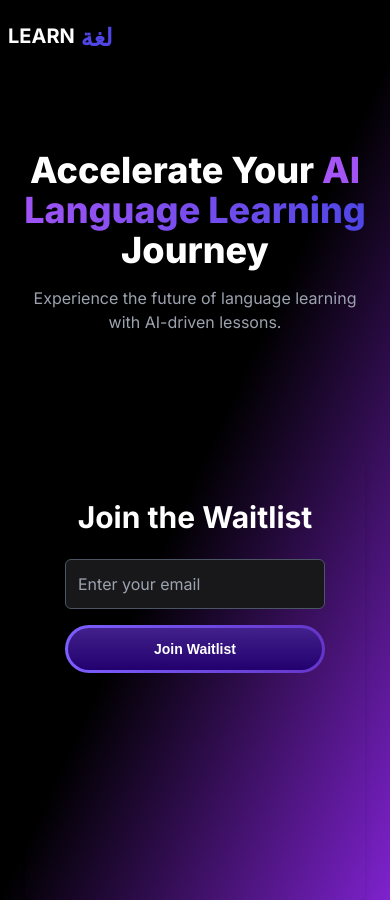
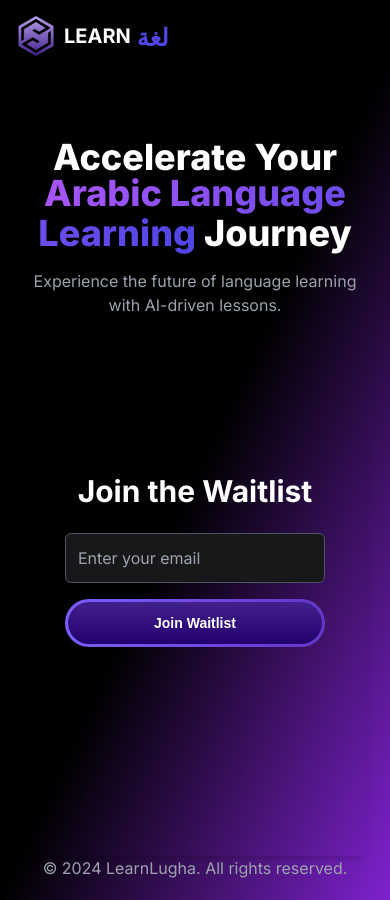
Before and after one commit to omar-t-ahmed/learn-lugha, a Next.js app: page / in a window 390 px wide. Built offline with nearby package versions, Linux system fonts and the light colour scheme; no server answers.

Commit message:
add styling

```diff
--- a/src/app/page.tsx
+++ b/src/app/page.tsx
@@ -7,8 +7,8 @@ export default function Home() {
     <div className="min-h-screen flex flex-col items-center bg-gradient-to-br from-black via-black to-purple-700 text-white">
       <main className="flex flex-grow flex-col md:flex-row items-center justify-between w-full max-w-7xl mx-auto px-6">
         <div className="flex flex-col justify-center flex-1 text-center md:text-left">
-          <h1 className="text-4xl md:text-6xl font-extrabold text-transparent bg-clip-text text-white">
-            Accelerate Your <span className="text-4xl md:text-6xl font-extrabold text-transparent bg-clip-text bg-gradient-to-r from-purple-500 to-indigo-600">AI Language Learning</span> Journey
+          <h1 className="text-4xl md:text-6xl font-extrabold text-transparent bg-clip-text text-white leading-8">
+            Accelerate Your <span className="text-4xl md:text-6xl font-extrabold text-transparent bg-clip-text bg-gradient-to-r from-purple-500 to-indigo-600">Arabic Language Learning</span> Journey
           </h1>
           <p className="mt-4 md:mt-6 text-md md:text-lg text-gray-400">
             Experience the future of language learning with AI-driven lessons.
@@ -18,6 +18,9 @@ export default function Home() {
           <Waitlist />
         </div>
       </main>
+        <footer className="mb-5">
+        <p className="text-center text-gray-400">© 2024 LearnLugha. All rights reserved.</p>
+        </footer>
     </div>
   );
 }
--- a/src/components/Navbar.tsx
+++ b/src/components/Navbar.tsx
@@ -12,7 +12,7 @@ const Navbar = () => {
                     <div className="flex justify-center items-center">
                         <Image
                             src={logo}
-                            className="hidden sm:block h-10 w-10 ml-8"
+                            className="block h-10 w-10 ml-4 sm:ml-8"
                             alt="Logo"
                         />
                         <Link
--- a/src/components/Waitlist.tsx
+++ b/src/components/Waitlist.tsx
@@ -1,5 +1,8 @@
-'use client'
+'use client';
+
 import React, { useState } from "react";
+import db from "../../src/firebase";
+import { collection, addDoc } from "firebase/firestore";
 
 export default function Waitlist() {
     const [email, setEmail] = useState("");
@@ -7,12 +10,36 @@ export default function Waitlist() {
 
     const handleSubmit = async (e: React.FormEvent) => {
         e.preventDefault();
-        setMessage("Thank you! You've been added to the waitlist.");
-        setEmail(""); // Clear the email field after submission
+        console.log("Form submitted"); // Check if form submission is triggered
+
+        try {
+            console.log("Attempting to add to Firestore"); // Check before Firestore call
+
+            // Add the email to Firestore
+            const docRef = await addDoc(collection(db, "waitlist"), {
+                email: email,
+                timestamp: new Date(), // Optionally, you can store the timestamp for when the email was added
+            });
+            console.log("Document successfully written with ID: ", docRef.id);
+
+            // Show confirmation message
+            setMessage("Thank you! You've been added to the waitlist.");
+            setEmail(""); // Clear the email field after submission
+
+        } catch (error) {
+            // Type guard to check if the error is an instance of Error
+            if (error instanceof Error) {
+                console.error("Error adding document: ", error.message);
+                setMessage("There was an error. Please try again.");
+            } else {
+                console.error("Unexpected error: ", error);
+                setMessage("There was an unexpected error. Please try again.");
+            }
+        }
     };
 
     return (
-        <div className="max-w-md mx-auto  p-10 rounded-md shadow-md">
+        <div className="max-w-md mx-auto p-10 rounded-md shadow-md">
             <h2 className="text-3xl font-bold text-white mb-6 text-center">
                 Join the Waitlist
             </h2>
--- a/src/lib/firebaseConfig.ts
+++ b/src/firebase.ts
@@ -1,11 +1,6 @@
-import { initializeApp } from "firebase/app";
-import { getAnalytics } from "firebase/analytics";
-import { getAuth } from "firebase/auth";
-// TODO: Add SDKs for Firebase products that you want to use
-// https://firebase.google.com/docs/web/setup#available-libraries
+import { initializeApp } from 'firebase/app';
+import { getFirestore } from 'firebase/firestore';
 
-// Your web app's Firebase configuration
-// For Firebase JS SDK v7.20.0 and later, measurementId is optional
 const firebaseConfig = {
     apiKey: process.env.NEXT_PUBLIC_FIREBASE_API_KEY,
     authDomain: process.env.NEXT_PUBLIC_FIREBASE_AUTH_DOMAIN,
@@ -16,9 +11,7 @@ const firebaseConfig = {
     measurementId: process.env.NEXT_PUBLIC_FIREBASE_MEASUREMENT_ID,
 };
 
-// Initialize Firebase
 const app = initializeApp(firebaseConfig);
-// const analytics = getAnalytics(app);
-const auth = getAuth(app);
+const db = getFirestore(app);
 
-export { auth };
+export default db;
```
Also changed, not shown: firebase.ts (deleted).
